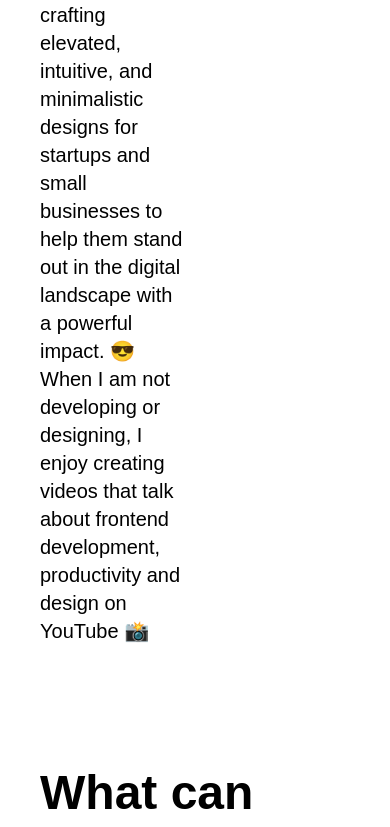
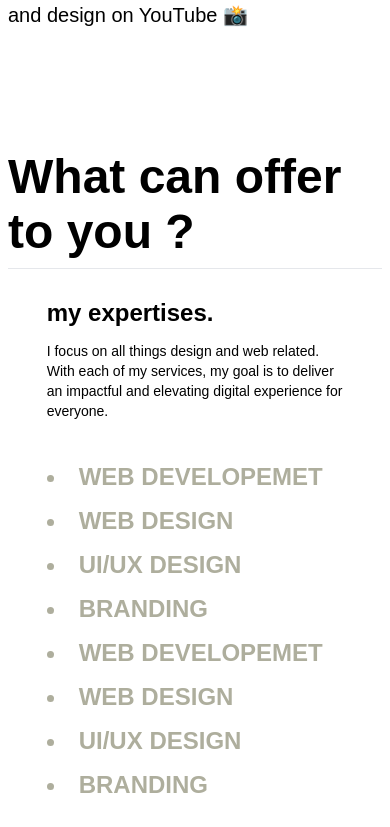
Before and after one commit to kreifeur/kreifeur-ibrahim, a Next.js app: page / in a window 390 px wide. Shown: the part 1363-2190 px from the top of the page. Built offline with nearby package versions, Linux system fonts and the light colour scheme.

Commit message:
remove padding

```diff
--- a/components/About.jsx
+++ b/components/About.jsx
@@ -1,7 +1,7 @@
 const About = () => {
   return (
     <section id="about" className="w-full  ">
-      <div className="mt-[10vh] py-2 px-10 flex flex-col gap-2">
+      <div className="mt-[10vh] py-2 sm:px-10 px-2 flex flex-col gap-2">
         <h1 className="head_text">A brief intro, who am I?</h1>
         <hr />
         <div className="flex gap-4 text-xl font-[200]">
@@ -16,7 +16,7 @@ const About = () => {
             frontend development, productivity and design on YouTube 📸
           </div>
 
-          <div className="flex-1"></div>
+          <div className="flex-1 hidden sm:flex"></div>
         </div>
       </div>
     </section>
--- a/components/Contact.jsx
+++ b/components/Contact.jsx
@@ -1,7 +1,7 @@
 const Contact = () => {
   return (
     <section id="contact" className="w-full h-screen ">
-      <div className="h-[90vh] mt-[10vh] py-2 px-10 flex flex-col gap-2">
+      <div className="h-[90vh] mt-[10vh] py-2 sm:px-10 px-2 flex flex-col gap-2">
         <h1 className="head_text">
            Contact Me
         </h1>
--- a/components/Experiences.jsx
+++ b/components/Experiences.jsx
@@ -3,7 +3,7 @@ import ExperienceCard from "./ExperienceCard";
 const Experiences = () => {
   return (
     <section id="experiences" className="w-full  ">
-      <div className="mt-[10vh] py-2 px-10 flex flex-col gap-2">
+      <div className="mt-[10vh] py-2 sm:px-10 px-2 flex flex-col gap-2">
         <h1 className="head_text ">My <span className="text-secondary-600 ">experiences</span> , where did i work before ?</h1>
         <hr />
         <div className="flex flex-col gap-8   font-[200] items-center W-full  py-6">
--- a/components/ProjectCard.jsx
+++ b/components/ProjectCard.jsx
@@ -10,7 +10,7 @@ const ProjectCard = () => {
           Frontend developement
         </div>
       </div>
-      <div className="p-5  flex items-center justify-center bg-secondary-600 opacity-1 ">
+      <div className="sm:p-5 p-1  flex items-center justify-center bg-secondary-600 opacity-1 ">
           <Image
             width={1000}
             height={900}
@@ -18,7 +18,7 @@ const ProjectCard = () => {
           />
       </div>
       <div className="flex sm:gap-4 sm:flex-row flex-col gap-2">
-      <button className="black_btn">
+      <button className="black_btn hidden sm:flex">
           2023
         </button>
         <button className="black_btn">
--- a/components/Projects.jsx
+++ b/components/Projects.jsx
@@ -3,7 +3,7 @@ import ProjectCard from "./ProjectCard"
 const Projects = () => {
   return (
     <section id="experiences" className="w-full  ">
-      <div className="mt-[10vh] py-2 px-10 flex flex-col gap-2">
+      <div className="mt-[10vh] py-2 sm:px-10 px-2 flex flex-col gap-2">
         <h1 className="head_text ">My <span className="text-secondary-600 ">projects</span> , what did i work on ?</h1>
         <hr />
         <div className="flex flex-col gap-[10vh]   font-[200] items-center W-full  py-6">
--- a/components/Services.jsx
+++ b/components/Services.jsx
@@ -3,7 +3,7 @@ import ServiceCard from "./ServiceCard"
 const Services = () => {
   return (
     <section id="services" className="w-full  ">
-    <div className="mt-[10vh] py-2 px-10 flex flex-col gap-2">
+    <div className="mt-[10vh] py-2 sm:px-10 px-2 flex flex-col gap-2">
       <h1 className="head_text">What can offer to you ?</h1>
       <hr />
       <div className="flex flex-col items-center gap-3">
```
